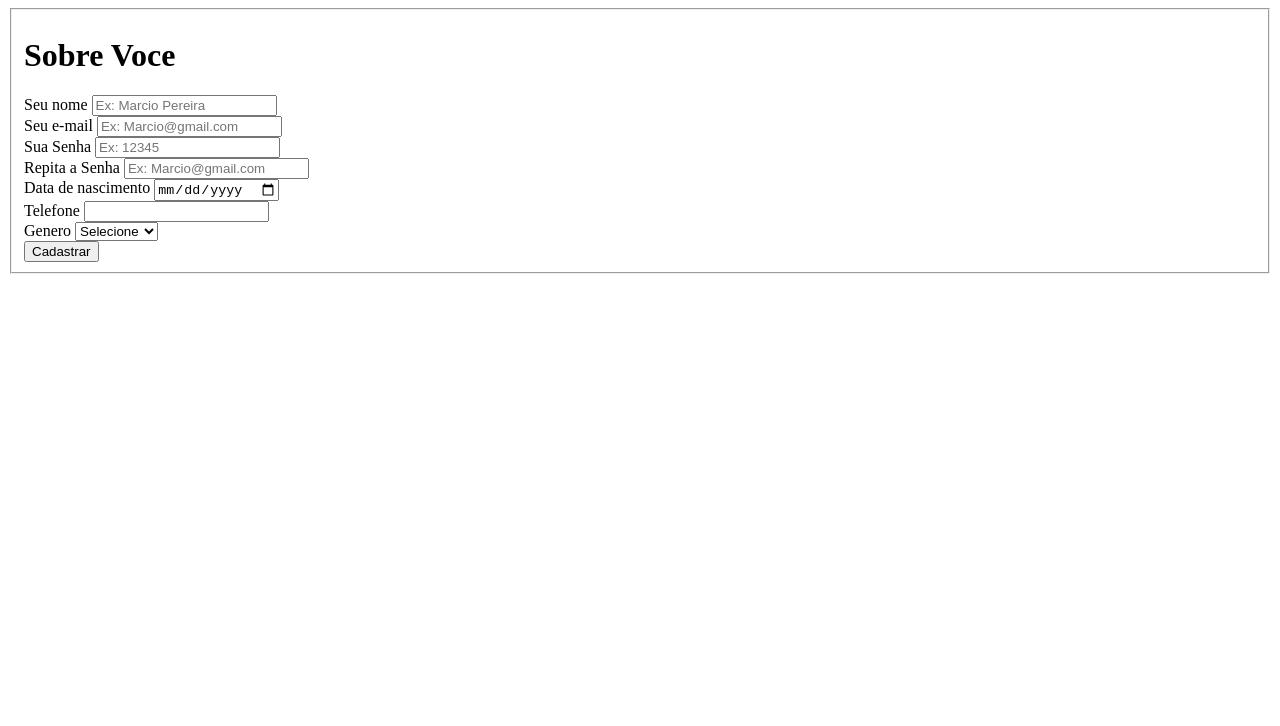
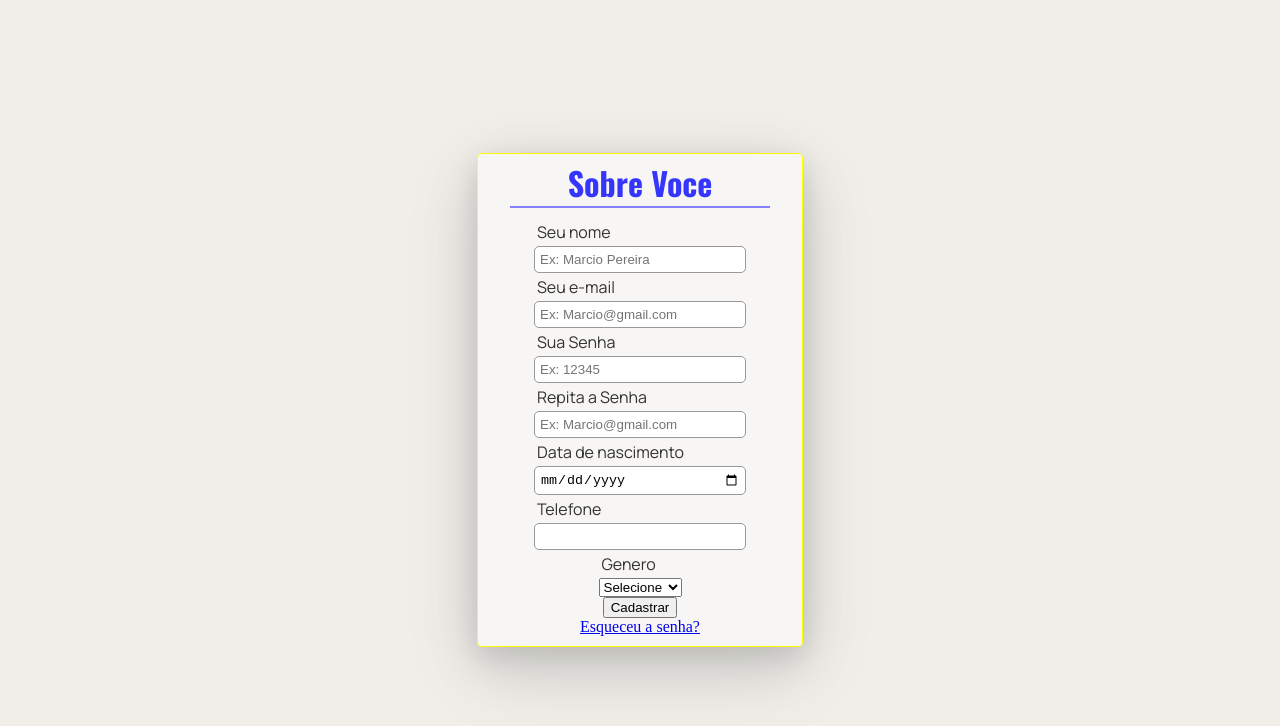
Before and after one commit to ericksantanay/SOBRE-VOCE, a plain HTML site: page index.html in a window 1280 px wide. Drawn offline with nearby package versions, Linux system fonts and the light colour scheme.

Commit message:
atualizei

```diff
--- a/index.html
+++ b/index.html
@@ -2,19 +2,21 @@
 <html lang="pt-br">
 <head>
     <meta charset="UTF-8">
-    <meta name="viewport" content="width=
-    , initial-scale=1.0">
+    <meta name="viewport" content="width= , initial-scale=1.0">
+    <link rel="stylesheet" href="style.css">
     <title>Sobre voce</title>
 </head>
 <body>
     <main>
         <form>
-            <fieldset>
-                 <div id="card">
-                    <h1>Sobre Voce</h1>
+            <fieldset id="fild">
+                <h1>Sobre Voce</h1>
+                <div id="card">
+
                     <div id="label">
                         <label>Seu nome</label>
                         <input type="text" placeholder="Ex: Marcio Pereira" required>
+
                     </div>
 
                     <div id="label">
@@ -42,10 +44,8 @@
                         <input type="tel" maxlength="14" required>
                     </div>
 
-                 </div>
-
                  <div id="genero">
-                     <label>Genero</label>
+                    <label>Genero</label>
                        <select>
                         <option selected disabled value="selecione">Selecione</option>
                         <option>Masculino</option>
@@ -53,6 +53,9 @@
                        </select>
                  </div>
                         <button type="submit">Cadastrar</button>
+
+                        <a href="#">Esqueceu a senha?</a>
+                </div>
             </fieldset>
         </form>
     </main>
--- a/style.css
+++ b/style.css
@@ -0,0 +1,79 @@
+@import url('https://fonts.googleapis.com/css2?family=Oswald:wght@200..700&display=swap');
+
+@import url('https://fonts.googleapis.com/css2?family=Manrope:wght@200..800&family=Oswald:wght@200..700&display=swap');
+
+
+
+
+body{
+    margin: 0;
+    padding: 0;
+}
+
+main {
+  width: 100vw;
+  height: 100vh;
+  background-color: rgba(230, 228, 219, 0.632);
+  display: flex;
+  align-items: center;
+  justify-content: center;
+}
+
+#fild{
+    width: 300px;
+    height: auto;
+    background-color: rgba(255, 255, 255, 0.526);
+    border-radius: 5px;
+    border: solid 1px yellow;
+    box-shadow: rgba(17, 17, 26, 0.1) 0px 8px 24px, rgba(17, 17, 26, 0.1) 0px 16px 56px, rgba(17, 17, 26, 0.1) 0px 24px 80px;
+}
+
+#fild > h1 {
+  color: rgba(0, 0, 255, 0.784);
+  text-align: center;
+  font-family: "Oswald", sans-serif;
+  font-optical-sizing: auto;
+  font-weight: weight;
+  font-style: normal;
+  margin: 0;
+  margin-bottom: 10px;
+  border-bottom: solid 2px rgba(0, 0, 255, 0.48);
+  margin-left: 20px;
+  margin-right: 20px;
+
+}
+
+#card{
+    display: flex;
+  align-items: center;
+  justify-content: center;
+  flex-direction: column;
+}
+
+
+label{
+  color: rgba(0, 0, 0, 0.799);
+  font-family: "Manrope", sans-serif;
+  font-optical-sizing: auto;
+  font-weight: weight;
+  font-style: normal;
+  margin: 3px;
+  display: flex;
+  justify-content: flex-start;
+  flex-direction: column;
+
+}
+
+#label > input{
+    width: 200px;
+    padding: 5px;
+    border-radius: 5px;
+    border: solid 1px #999;
+    outline-color: #999;
+}
+
+#label > input:hover{
+    background: rgba(206, 206, 206, 0.64);
+}
+
+#genero
```
